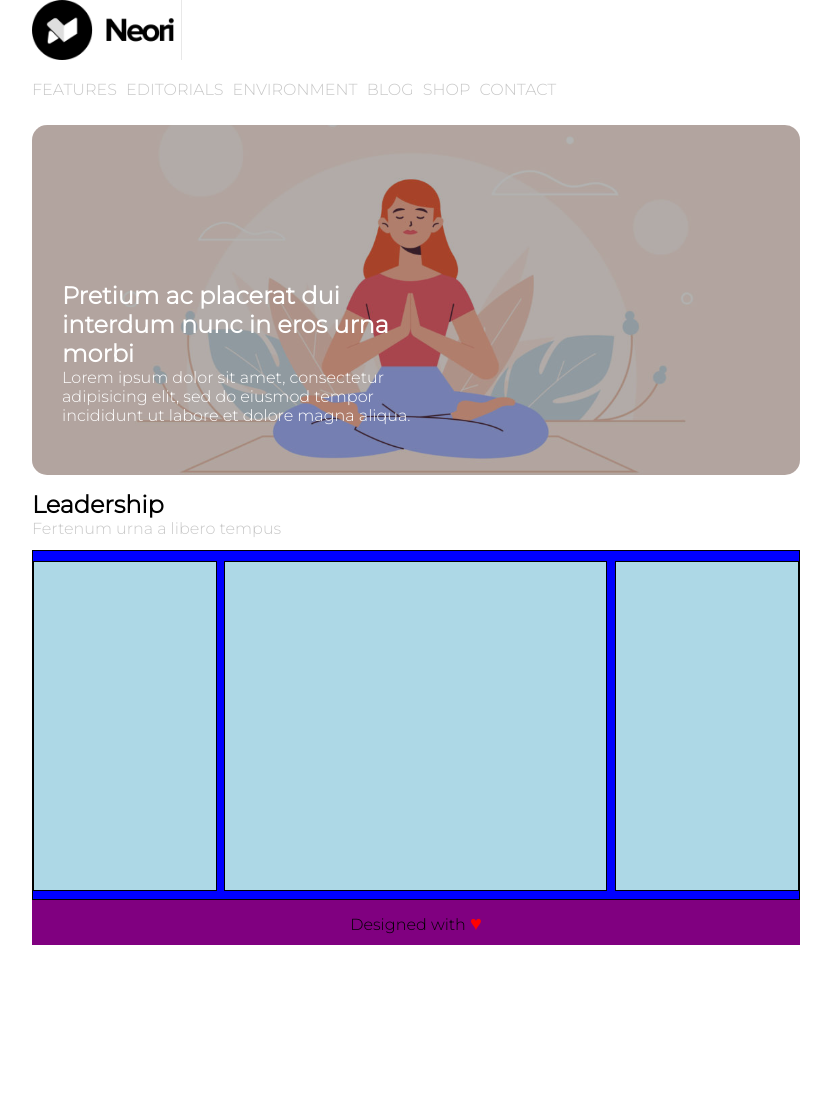
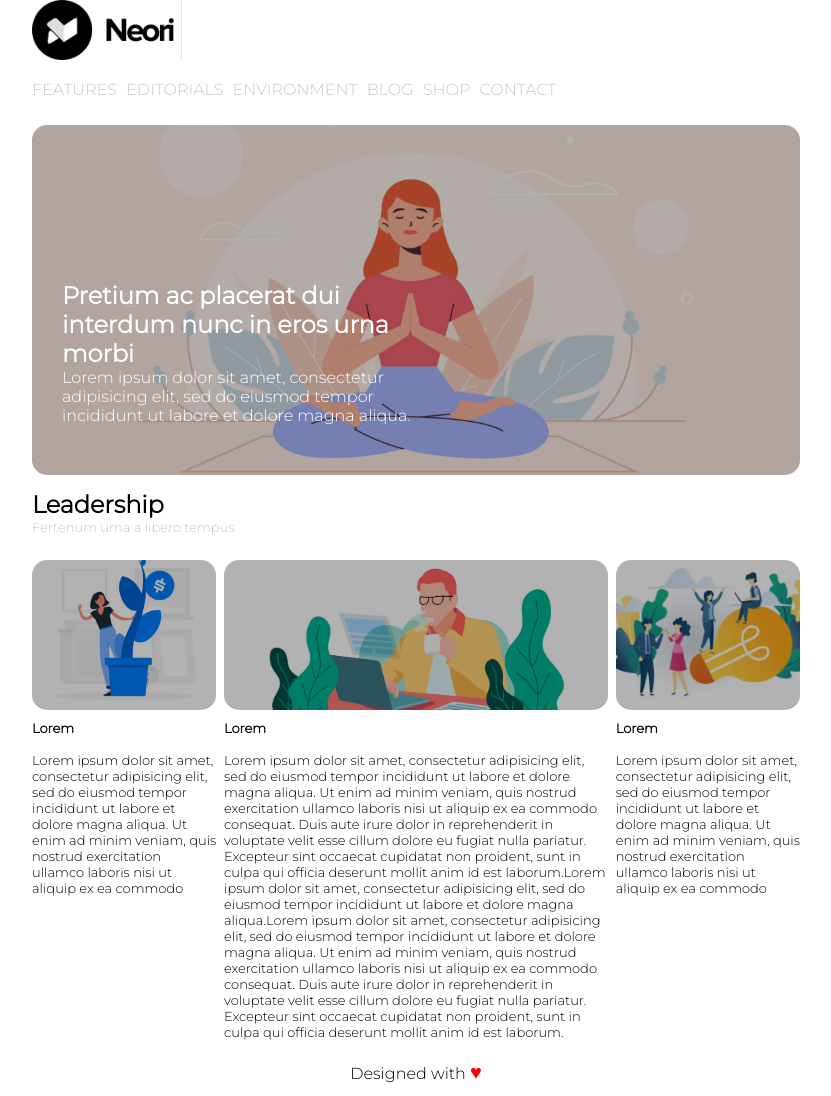
Before and after one commit to AlbertoGambino/htmlcss-wp, a plain HTML site: page index.html in a window 1280 px wide. Shown: the whole page, without its empty margins (224-1055 px from the left). Before the commit the page ends 947 px from the top, so only its background shows below. Drawn offline with Linux system fonts and the light colour scheme.

Commit message:
Sezione 3 + footer

```diff
--- a/index.html
+++ b/index.html
@@ -49,12 +49,63 @@
       <section class="sezione3">
 
         <aside class="side">
+          <div class="fotosx">
+
+            <div class="layover">
+            </div>
+
+          </div>
+
+          <div class="articolo">
+
+            <h4>Lorem</h4>
+            <br>
+            <p>Lorem ipsum dolor sit amet, consectetur adipisicing elit, sed do eiusmod tempor incididunt ut labore et dolore magna aliqua. Ut enim ad minim veniam, quis nostrud exercitation ullamco laboris nisi ut aliquip ex ea commodo</p>
+
+          </div>
+
+
 
         </aside>
         <main class="centro">
 
+          <div class="fotocentro">
+
+            <div class="layover">
+            </div>
+
+          </div>
+
+          <div class="articolo">
+
+            <h4>Lorem</h4>
+            <br>
+            <p>Lorem ipsum dolor sit amet, consectetur adipisicing elit, sed do eiusmod tempor incididunt ut labore et dolore magna aliqua. Ut enim ad minim veniam, quis nostrud exercitation ullamco laboris nisi ut aliquip ex ea commodo consequat. Duis aute irure dolor in reprehenderit in voluptate velit esse cillum dolore eu fugiat nulla pariatur. Excepteur sint occaecat cupidatat non proident, sunt in culpa qui officia deserunt mollit anim id est laborum.Lorem ipsum dolor sit amet, consectetur adipisicing elit, sed do eiusmod tempor incididunt ut labore et dolore magna aliqua.Lorem ipsum dolor sit amet, consectetur adipisicing elit, sed do eiusmod tempor incididunt ut labore et dolore magna aliqua. Ut enim ad minim veniam, quis nostrud exercitation ullamco laboris nisi ut aliquip ex ea commodo consequat. Duis aute irure dolor in reprehenderit in voluptate velit esse cillum dolore eu fugiat nulla pariatur. Excepteur sint occaecat cupidatat non proident, sunt in culpa qui officia deserunt mollit anim id est laborum. </p>
+
+          </div>
+
+
+
+
         </main>
         <aside class="side">
+
+          <div id="fotodx" class="fotosx">
+
+            <div class="layover">
+            </div>
+
+          </div>
+          <div class="articolo">
+
+            <h4>Lorem</h4>
+            <br>
+            <p>Lorem ipsum dolor sit amet, consectetur adipisicing elit, sed do eiusmod tempor incididunt ut labore et dolore magna aliqua. Ut enim ad minim veniam, quis nostrud exercitation ullamco laboris nisi ut aliquip ex ea commodo</p>
+
+          </div>
+
+
+
 
         </aside>
 
--- a/style.css
+++ b/style.css
@@ -79,12 +79,10 @@ bottom: 50px;
 
 #Fertenum{
   color: rgb(200,200,200);
+  font-size: small;
 }
 
 .sezione3{
-  height: 350px;
-  background-color: blue;
-  border: 1px solid black;
   position: relative;
 
 }
@@ -97,31 +95,54 @@ bottom: 50px;
   height: 330px;
   width: 24%;
   float: left;
-  background-color: lightblue;
-  border: 1px solid black;
   margin: 10px 0;
+  position: relative;
+}
 
+
+.fotosx{
+height: 150px;
+width: 100%;
+background-image: url("img/img-1.jpg");
+background-size: cover;
+background-position: center;
+border-radius: 15px;
+position: relative;
 
 }
 
-.centro{
-  height: 330px;
-  width: 50%;
-  float: left;
-  background-color: lightblue;
-  border: 1px solid black;
-  margin: 10px 1%;
-
+.articolo{
+  width: 100%;
+  font-size: small;
+  margin-top: 10px;
 
 }
 
+#fotodx{
+ background-image: url("img/img-3.jpg");
+ position: relative;
+}
+.centro{
+  width: 50%;
+  float: left;
+  margin: 10px 1%;
+  position: relative;
+}
 
+.fotocentro {
+  height: 150px;
+  width: 100%;
+  background-image: url("img/banner-2.jpg");
+  background-size: cover;
+  background-position: center;
+  border-radius: 15px;
+  position: relative;
+}
 
 
 
 .riconoscimenti{
   height: 45px;
-  background-color: purple;
   line-height: 45px;
   text-align: center;
 }
```
